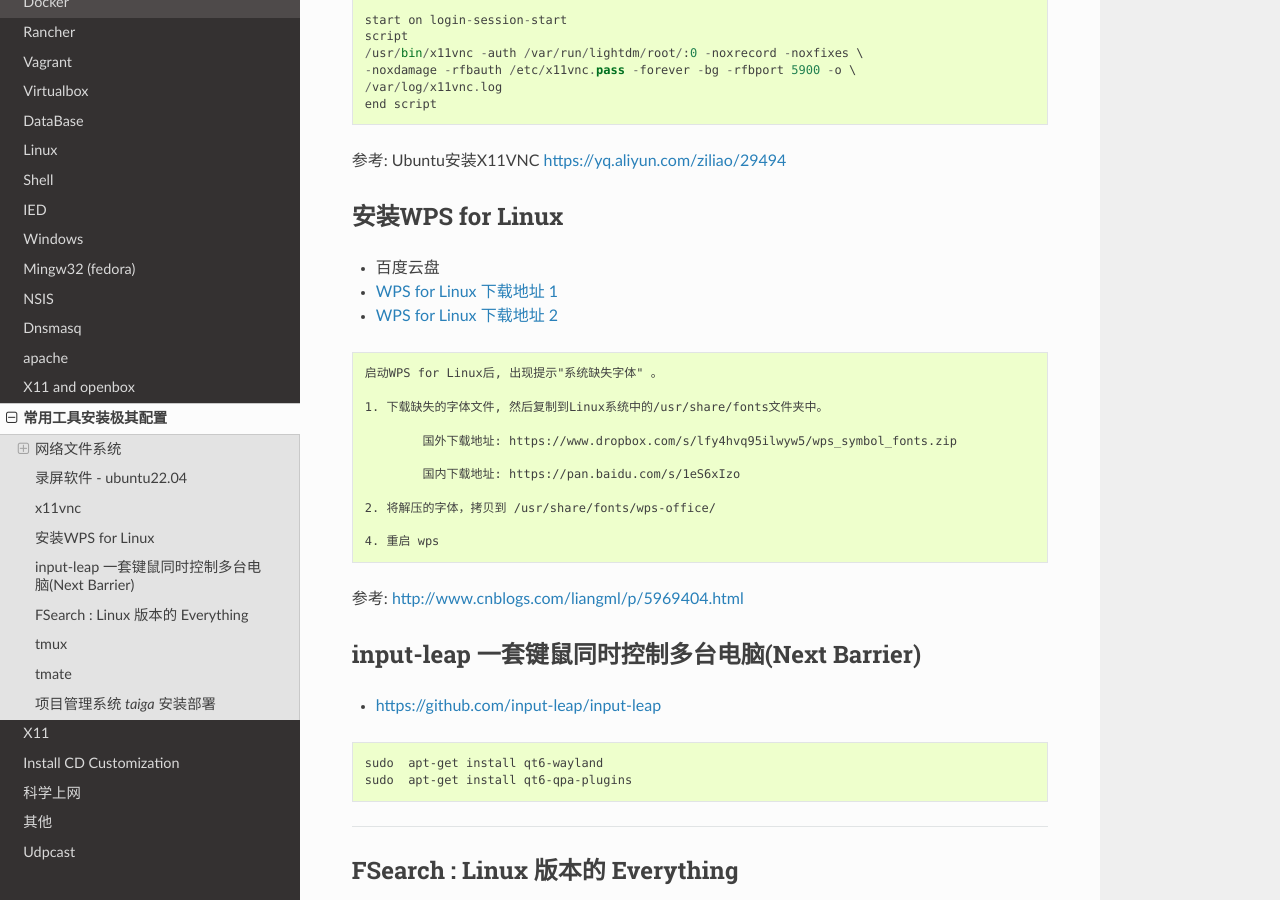
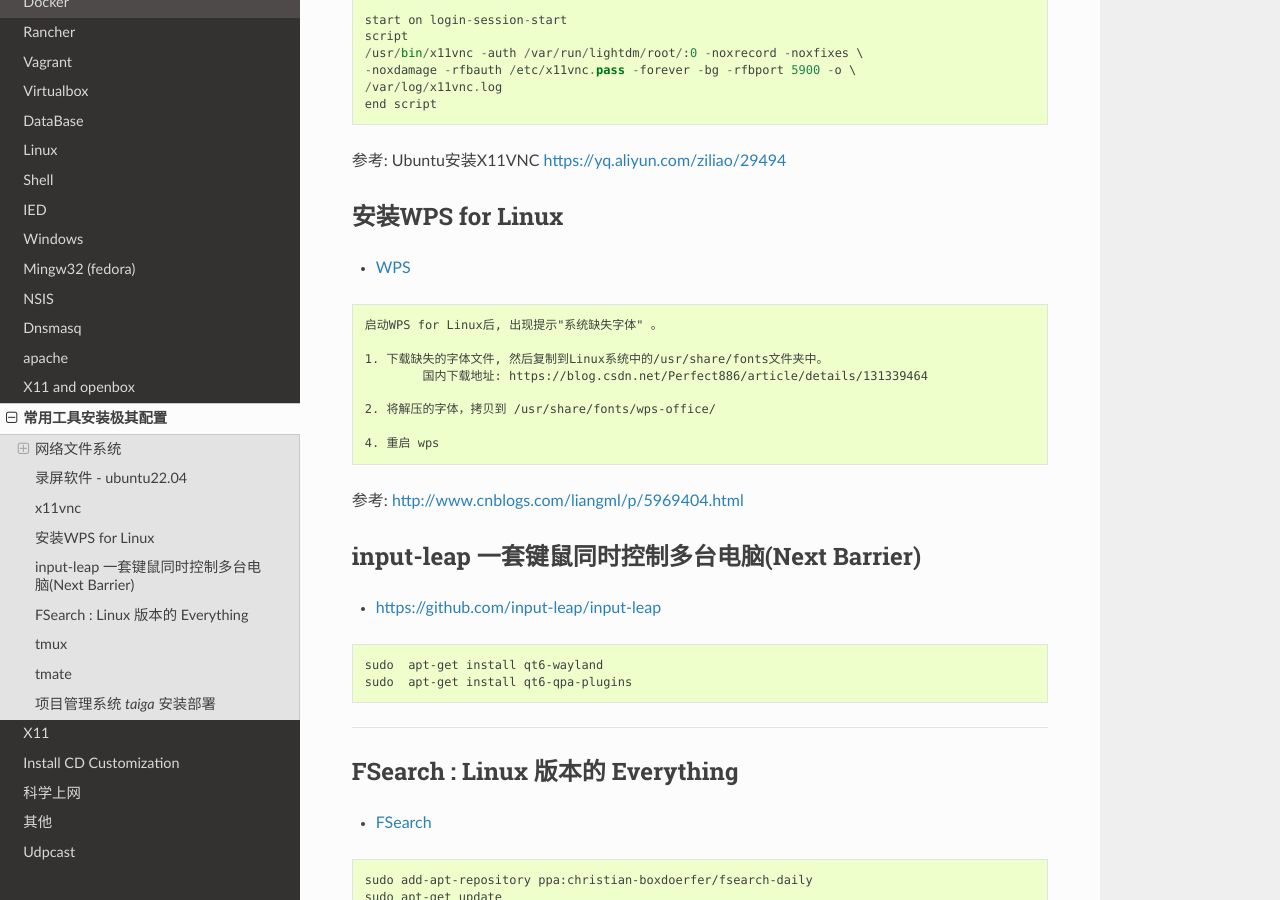
Before and after one commit to my-rds-store/my_space, a Sphinx documentation site: the page built from source/linux_tools_cfg/index.rst, in a window 1280 px wide and 900 px high, scrolled down 3727 px. Built offline with Sphinx 7.4.7 and the Read the Docs theme 3.1.0, drawn with Linux system fonts in a browser that asks for light colours.

Commit message:
update ..

```diff
--- a/source/linux_tools_cfg/index.rst
+++ b/source/linux_tools_cfg/index.rst
@@ -230,19 +230,15 @@
 安装WPS for Linux
 ---------------------------
 
-* 百度云盘
-* `WPS for Linux 下载地址 1 <http://community.wps.cn/download/>`_
-* `WPS for Linux 下载地址 2 <http://wps-community.org/download.html?vl=a21#download>`_
+* `WPS <https://www.wps.com/>`_
+
 
 ::
 
     启动WPS for Linux后, 出现提示"系统缺失字体" 。
 
     1. 下载缺失的字体文件, 然后复制到Linux系统中的/usr/share/fonts文件夹中。
-
-	    国外下载地址: https://www.dropbox.com/s/lfy4hvq95ilwyw5/wps_symbol_fonts.zip
-
-	    国内下载地址: https://pan.baidu.com/s/1eS6xIzo
+	    国内下载地址: https://blog.csdn.net/Perfect886/article/details/131339464
 
     2. 将解压的字体，拷贝到 /usr/share/fonts/wps-office/
 
```
